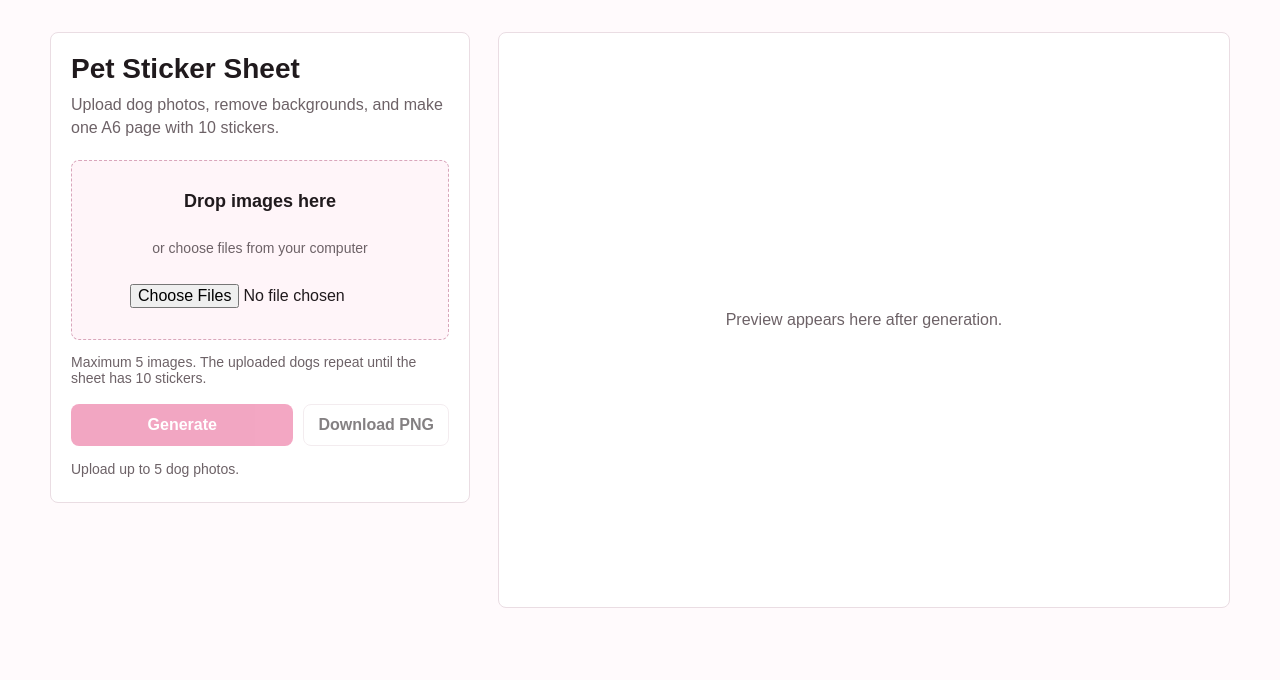
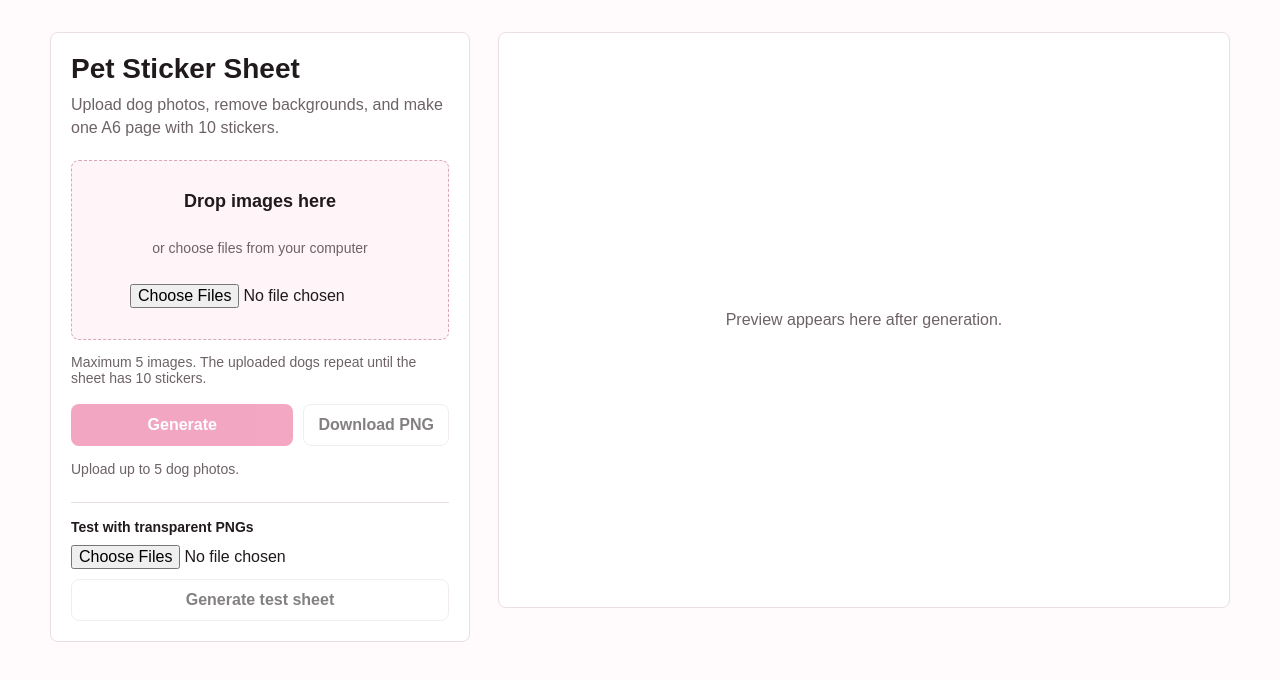
Before and after one commit to thighburger/StickerGenerator, a Next.js app in the folder pet-sticker-next/: page / in a window 1280 px wide. Shown: the top 680 px of the page. Built offline with nearby package versions, Linux system fonts and the light colour scheme.

Commit message:
feat(next): add transparent image test flow

```diff
--- a/pet-sticker-next/app/page.module.css
+++ b/pet-sticker-next/app/page.module.css
@@ -136,6 +136,20 @@
   color: var(--accent-strong);
 }
 
+.testPanel {
+  display: grid;
+  gap: 10px;
+  margin-top: 20px;
+  padding-top: 16px;
+  border-top: 1px solid var(--line);
+}
+
+.testTitle {
+  color: var(--foreground);
+  font-size: 14px;
+  font-weight: 700;
+}
+
 .previewArea {
   min-width: 0;
 }
--- a/pet-sticker-next/app/page.tsx
+++ b/pet-sticker-next/app/page.tsx
@@ -306,6 +306,7 @@ async function drawSheet(canvas: HTMLCanvasElement, cutouts: Cutout[]) {
 export default function Home() {
   const canvasRef = useRef<HTMLCanvasElement | null>(null);
   const [files, setFiles] = useState<File[]>([]);
+  const [testFiles, setTestFiles] = useState<File[]>([]);
   const [cutouts, setCutouts] = useState<Cutout[]>([]);
   const [status, setStatus] = useState("Upload up to 5 dog photos.");
   const [error, setError] = useState("");
@@ -322,6 +323,20 @@ export default function Home() {
     setStatus(
       selected.length
         ? `${selected.length} image(s) selected.`
+        : "Upload up to 5 dog photos.",
+    );
+  }
+
+  function handleTestFiles(event: ChangeEvent<HTMLInputElement>) {
+    const imageFiles = Array.from(event.target.files ?? [])
+      .filter((file) => file.type.startsWith("image/"))
+      .slice(0, MAX_UPLOADS);
+    setTestFiles(imageFiles);
+    setCutouts([]);
+    setError("");
+    setStatus(
+      imageFiles.length
+        ? `${imageFiles.length} transparent test image(s) selected.`
         : "Upload up to 5 dog photos.",
     );
   }
@@ -397,6 +412,35 @@ export default function Home() {
     }
   }
 
+  async function generateFromTransparentImages() {
+    if (testFiles.length === 0) {
+      setError("Choose at least one transparent PNG test image.");
+      return;
+    }
+
+    setIsGenerating(true);
+    setError("");
+
+    try {
+      const nextCutouts = testFiles.map((file) => ({
+        name: file.name,
+        url: URL.createObjectURL(file),
+      }));
+      setStatus("Drawing 10 stickers from transparent test images...");
+      setCutouts(nextCutouts);
+      const canvas = canvasRef.current;
+      if (!canvas) throw new Error("Canvas is not ready.");
+      await drawSheet(canvas, nextCutouts);
+      setStatus("Test sticker sheet ready.");
+    } catch (caught) {
+      const message = caught instanceof Error ? caught.message : "Could not generate test sticker sheet.";
+      setError(message);
+      setStatus("Generation failed.");
+    } finally {
+      setIsGenerating(false);
+    }
+  }
+
   function download() {
     const canvas = canvasRef.current;
     if (!canvas || cutouts.length === 0) return;
@@ -453,6 +497,24 @@ export default function Home() {
           </div>
 
           <div className={`${styles.status} ${error ? styles.error : ""}`}>{error || status}</div>
+
+          <div className={styles.testPanel}>
+            <div className={styles.testTitle}>Test with transparent PNGs</div>
+            <input
+              className={styles.fileInput}
+              type="file"
+              accept="image/png,image/webp"
+              multiple
+              onChange={handleTestFiles}
+            />
+            <button
+              className={styles.secondary}
+              disabled={isGenerating || testFiles.length === 0}
+              onClick={generateFromTransparentImages}
+            >
+              Generate test sheet
+            </button>
+          </div>
         </section>
 
         <section className={styles.previewArea}>
```
